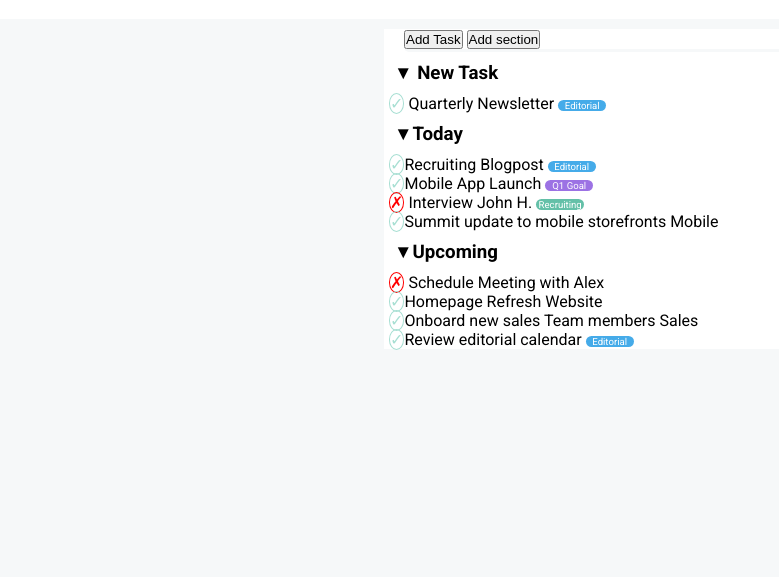
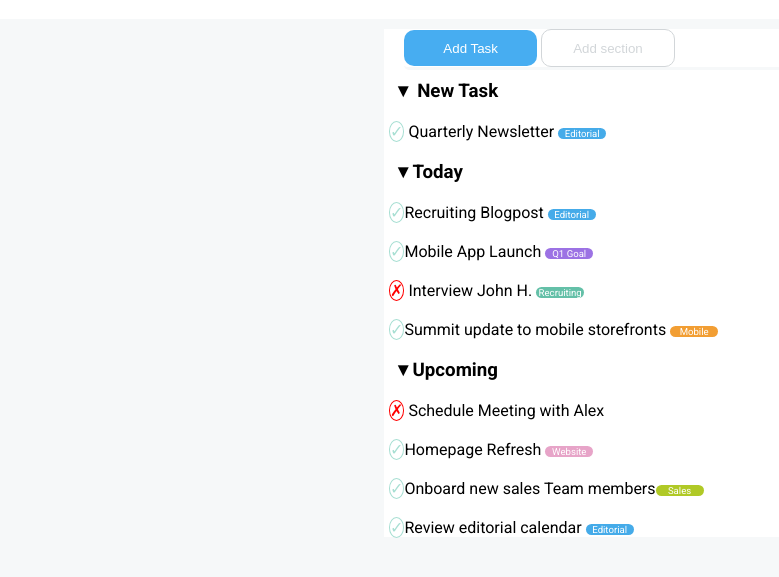
Before and after one commit to Gtp87/html-css-toboolist, a plain HTML site: page index.html in a window 1280 px wide. Shown: the part 87-664 px from the top of the page, without its empty margins (0-779 px from the left). Drawn offline with Linux system fonts and the light colour scheme.

Commit message:
butto color

```diff
--- a/css/style.css
+++ b/css/style.css
@@ -33,8 +33,30 @@ main{
     border-radius: 5px;
 }
 
+.button{
+    padding: 0.8em;
+    border-radius: 10px;
+    width: 10em;
+}
+
+#Task{
+    background-color: #47ADF1;
+    color: #FFFFFF;
+    border: none;
+}
+
+#section{
+    background-color: #FFFFFF;
+    color: #D2D6D9;
+    border: 1px solid #D2D6D9;
+}
+
 h3{
     margin: 10px;
+}
+
+p{
+    margin: 20px 0;
 }
 
 #logo{
@@ -95,3 +117,36 @@ h3{
     text-align: center;
 
 }
+
+.mobile{
+    width: 5em;
+    font-size: 60%;
+    background-color: #F29E33;
+    color: #FFFFFF;
+    border-radius: 15px;
+    display: inline-block;
+    text-align: center;
+
+}
+
+.web{
+    width: 5em;
+    font-size: 60%;
+    background-color: #E7A4C8;
+    color: #FFFFFF;
+    border-radius: 15px;
+    display: inline-block;
+    text-align: center;
+
+}
+
+.sales{
+    width: 5em;
+    font-size: 60%;
+    background-color: #B0C926;
+    color: #FFFFFF;
+    border-radius: 15px;
+    display: inline-block;
+    text-align: center;
+
+}
--- a/index.html
+++ b/index.html
@@ -26,18 +26,18 @@
             </div>
             <div class="todo">
                 <h3><span>&#x25BC;</span> New Task</h3>
-                    <p><span class=check>&check;</span> Quarterly Newsletter <span class="editorial">Editorial</span></p>
+                    <p><span class=check>&check;</span> Quarterly Newsletter <span class="editorial label">Editorial</span></p>
 
                 <h3><span>&#x25BC;</span>Today</h3>
-                    <p><span class=check>&check;</span>Recruiting Blogpost <span class="editorial">Editorial</span></p>
-                    <p><span class=check>&check;</span>Mobile App Launch <span class="q1">Q1 Goal</span></p>
-                    <p><span class="cross">&cross;</span> Interview John H.  <span class="recruiting">Recruiting</span></p>
-                    <p><span class=check>&check;</span>Summit update to mobile storefronts <span>Mobile</span></p>
+                    <p><span class=check>&check;</span>Recruiting Blogpost <span class="editorial label">Editorial</span></p>
+                    <p><span class=check>&check;</span>Mobile App Launch <span class="q1 label">Q1 Goal</span></p>
+                    <p><span class="cross">&cross;</span> Interview John H.  <span class="recruiting label">Recruiting</span></p>
+                    <p><span class=check>&check;</span>Summit update to mobile storefronts <span class="mobile">Mobile</span></p>
                 <h3><span>&#x25BC;</span>Upcoming</h3>
                     <p><span class="cross">&cross;</span> Schedule Meeting with Alex</p>
-                    <p><span class=check>&check;</span>Homepage Refresh <span class="web">Website</span></p>
-                    <p><span class=check>&check;</span>Onboard new sales Team members  <span class="sales">Sales</span></p>
-                    <p><span class=check>&check;</span>Review editorial calendar <span class="editorial">Editorial</span></p>
+                    <p><span class=check>&check;</span>Homepage Refresh <span class="web label">Website</span></p>
+                    <p><span class=check>&check;</span>Onboard new sales Team members<span class="sales label">Sales</span></p>
+                    <p><span class=check>&check;</span>Review editorial calendar <span class="editorial label">Editorial</span></p>
             </div>
         </div>
 
```
